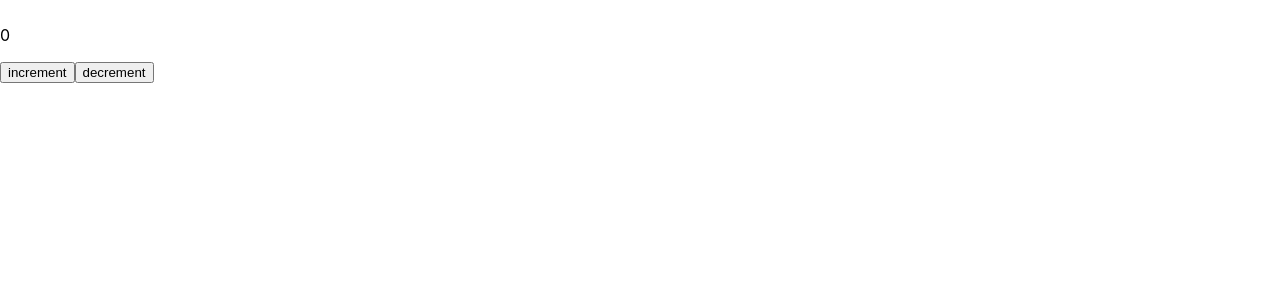
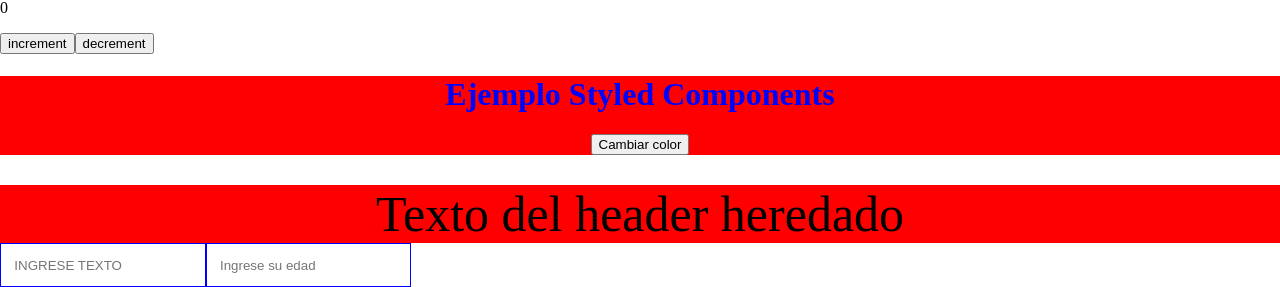
Before and after one commit to nikacer/react-hooks-y-redux, a React (Create React App) app: page / in a window 1280 px wide. Shown: the part 2100-2387 px from the top of the page. Before the commit the page ends 2183 px from the top, so only its background shows below. Built offline with nearby package versions, Linux system fonts and the light colour scheme; no server answers.

Commit message:
styled component

```diff
--- a/package.json
+++ b/package.json
@@ -15,6 +15,7 @@
     "react-redux": "^7.2.1",
     "react-scripts": "4.0.0",
     "redux": "^4.0.5",
+    "styled-components": "^5.2.1",
     "web-vitals": "^0.2.4"
   },
   "scripts": {
--- a/src/App.js
+++ b/src/App.js
@@ -1,25 +1,33 @@
-import React, { Fragment, useReducer } from "react";
+import React, { Fragment, useReducer, Suspense, lazy } from "react";
 import { Provider } from "react-redux";
 
 import store from "./redux/store";
 /** componentes */
 import Counter from "./compoments/counter/Counter";
-import Info from "./compoments/info/Info";
-import Refs from "./compoments/refs/Refs";
-import Formulario from "./compoments/formularios/Formulario";
+// import Info from "./compoments/info/Info";
+// import Refs from "./compoments/refs/Refs";
+// import Formulario from "./compoments/formularios/Formulario";
 
 /** UseContext */
 
 import { UserProvider } from "./context/userContext";
 import { UseReducerTest } from "./compoments/useReducer/UseReducer";
+import StyledComponent, {
+  GlobalStyle,
+} from "./compoments/styledComponent/StylesComponent";
+
+const Info = lazy(() => import("./compoments/info/Info"));
+const Formulario = lazy(() => import("./compoments/formularios/Formulario"));
+const Refs = lazy(() => import("./compoments/refs/Refs"));
 
 const App = () => {
   const send = (data) => {
     console.log(data);
   };
   return (
-    <Fragment>
+    <Suspense fallback={<h1>Cargando...</h1>}>
       <Provider store={store}>
+        <GlobalStyle />
         <Info />
         <Counter />
         <UserProvider>
@@ -29,7 +37,8 @@ const App = () => {
         <Formulario onSend={send} />
       </Provider>
       <UseReducerTest />
-    </Fragment>
+      <StyledComponent />
+    </Suspense>
   );
 };
 
--- /dev/null
+++ b/src/compoments/styledComponent/StylesComponent.jsx
@@ -0,0 +1,65 @@
+import React, { useState } from "react";
+import styled, { createGlobalStyle } from "styled-components";
+
+const sizes = {
+  mobile: "max-width: 700px",
+};
+
+const devices = {
+  mobile: (styles) => `@media (${sizes.mobile}) {
+        ${styles}
+    }`,
+};
+
+export const GlobalStyle = createGlobalStyle`
+body {
+
+    font-family: 'Goldman', cursive;
+}
+`;
+
+const Header = styled.header`
+  background-color: ${({ active }) => (active ? "blue" : "red")};
+  text-align: center;
+  h1 {
+    color: ${({ active }) => (active ? "red" : "blue")};
+  }
+
+  ${devices.mobile`
+    background-color: green;
+  `}
+`;
+
+const HeaderSecundario = styled(Header)`
+  font-size: 50px;
+  margin-top: 30px;
+`;
+
+const InputTest = styled.input.attrs(({ placeholder, type }) => ({
+  placeholder: placeholder || "INGRESE TEXTO",
+  type: type || "text",
+}))`
+  padding: 1em;
+  border: 1px solid blue;
+`;
+
+const StyledComponent = () => {
+  const [active, setActive] = useState(false);
+
+  const cambioColor = () => {
+    setActive(!active);
+  };
+  return (
+    <>
+      <Header active={active}>
+        <h1>Ejemplo Styled Components</h1>
+        <button onClick={cambioColor}>Cambiar color</button>
+      </Header>
+      <HeaderSecundario>Texto del header heredado</HeaderSecundario>
+      <InputTest />
+      <InputTest placeholder="Ingrese su edad" type="number" />
+    </>
+  );
+};
+
+export default StyledComponent;
```
Also changed, not shown: 1 other file (tests, documents, lock files or other folders).
